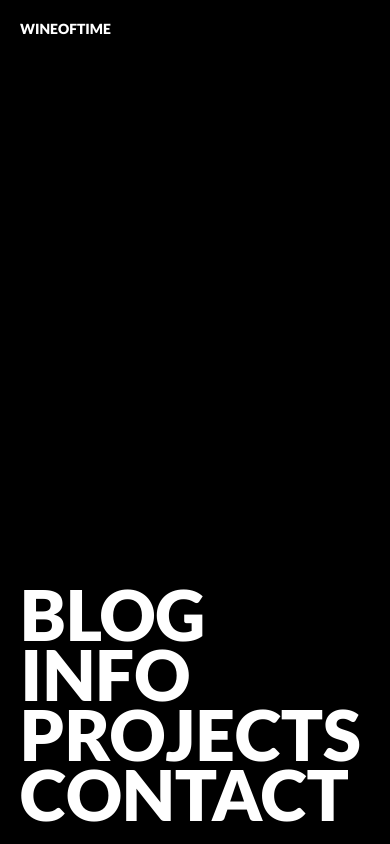
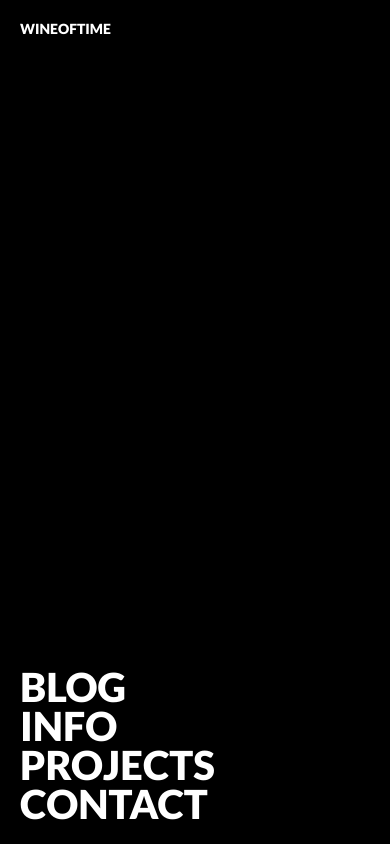
Before and after one commit to khu5hii/wineoftime, a React (Create React App) app: page / in a window 390 px wide. Shown: the top 844 px of the page. Built offline with nearby package versions, Linux system fonts and the light colour scheme.

Commit message:
fix font size

```diff
--- a/src/App.css
+++ b/src/App.css
@@ -362,8 +362,8 @@ body {
 /* Tablets */
 @media (max-width: 1000px) {
   .bottom {
-    font-size: clamp(80px, 10vw, 70px);
-    line-height: clamp(65px, 6vw, 60px);
+    font-size: clamp(40px, 8vw, 70px);
+    line-height: clamp(45px, 7vw, 65px);
   }
 }
 
@@ -406,13 +406,17 @@ body {
   .info-page {
     padding: 12px;
   }
+
+  .bottom {
+    font-size: clamp(32px, 10vw, 48px);
+    line-height: clamp(38px, 9vw, 55px);
+  }
 }
-
 
 /* Extra Small Phones */
 @media (max-width: 430px) {
   .bottom {
-    font-size: clamp(70px, 9vw, 50px);
-    line-height: clamp(60px, 6vw, 40px);
+    font-size: clamp(28px, 11vw, 40px);
+    line-height: clamp(34px, 10vw, 48px);
   }
 }
```
